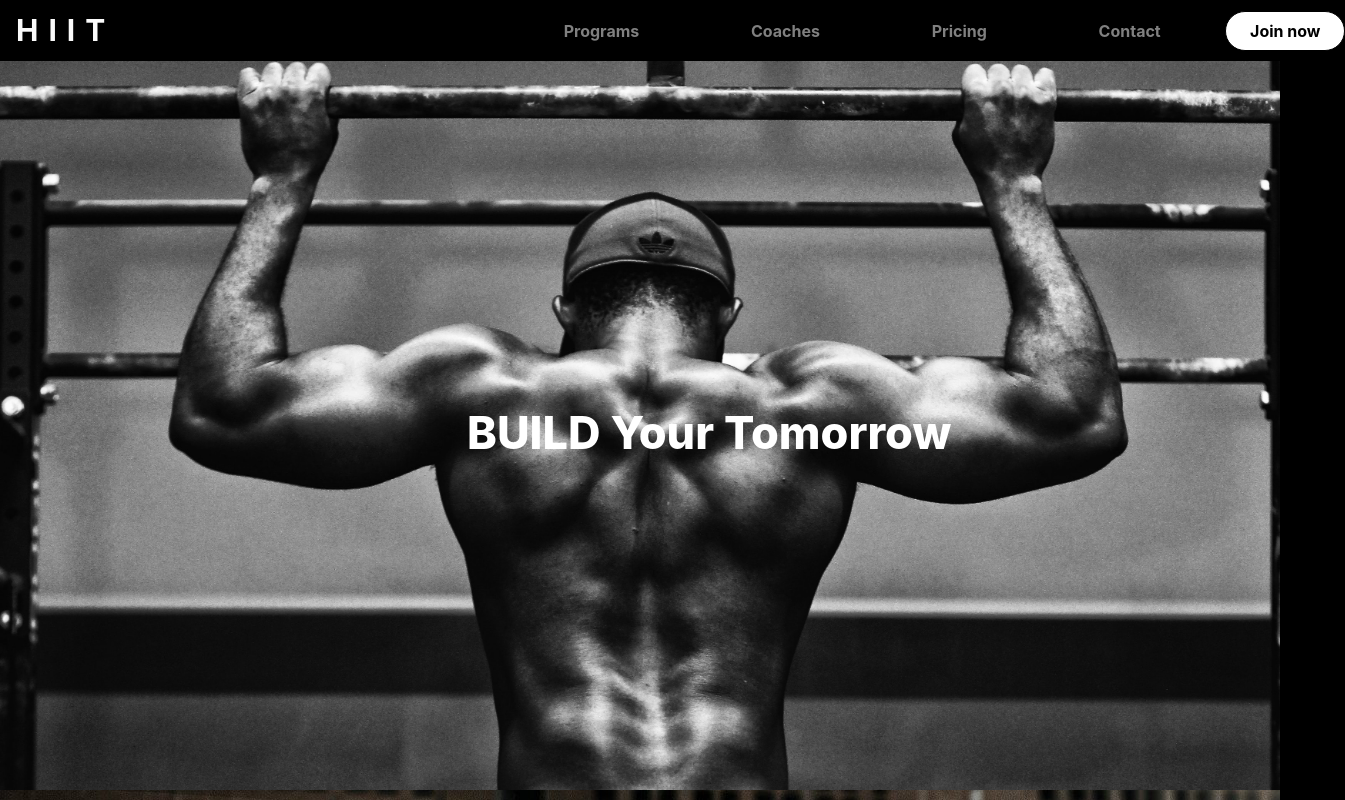
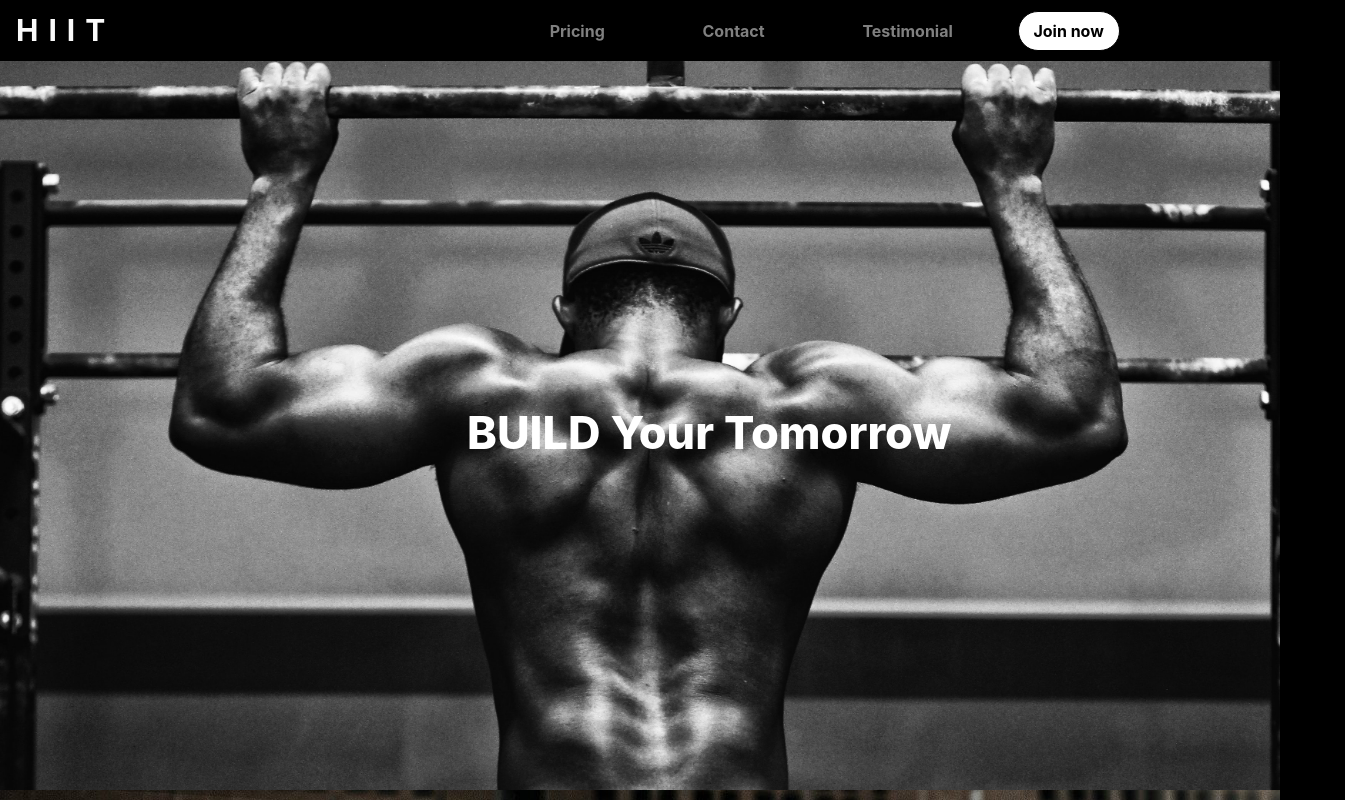
Before and after one commit to Abdur777/GYM-Website-, a plain HTML site: page index.html in a window 1280 px wide. Shown: the top 800 px of the page, 1345 px wide, since content can reach past the window. Drawn offline with nearby package versions, Linux system fonts and the light colour scheme.

Commit message:
Update index.html

```diff
--- a/index.html
+++ b/index.html
@@ -21,18 +21,15 @@
         <div class="collapse navbar-collapse" id="navbarTogglerDemo01">
        <ul class="navbar-nav">
         <li class="nav-item">
-            <a class="nav-link" href="">Programs</a>
+            <a class="nav-link" href="#pricing">Pricing</a>
         </li>
         <li class="nav-item">
-            <a class="nav-link" href="">Coaches</a>
+            <a class="nav-link" href="#reach-us">Contact</a>
         </li>
         <li class="nav-item">
-            <a class="nav-link" href="">Pricing</a>
+            <a class="nav-link" href="#testimonial">Testimonial</a>
         </li>
-        <li class="nav-item">
-            <a class="nav-link" href="">Contact</a>
-        </li>
-        <button class="nav-item btn btn-primary col-3" id="button">Join now</button>
+       <button class="nav-item btn btn-primary col-3" id="button">Join now</button>
         </ul>
     </div>
     </nav>
@@ -149,7 +146,7 @@
 </div>
 </div>
 </section>
-<section class="reach-us">
+<section id="reach-us">
     <h1>Reach us</h1>
     <i class="fa-brands fa-facebook" id="reach-us-icon"></i>
     <i class="fa-brands fa-instagram" id="reach-us-icon"></i>
```
